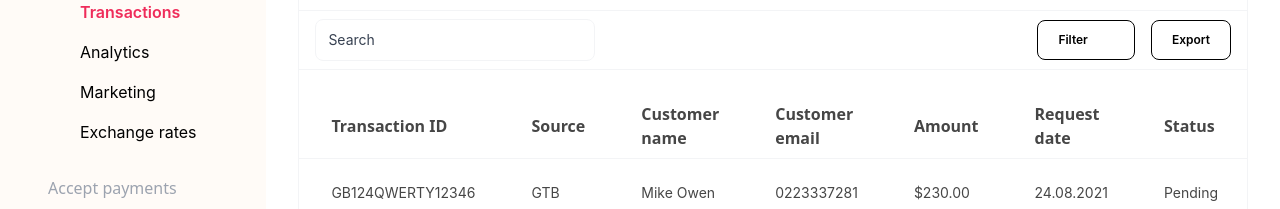
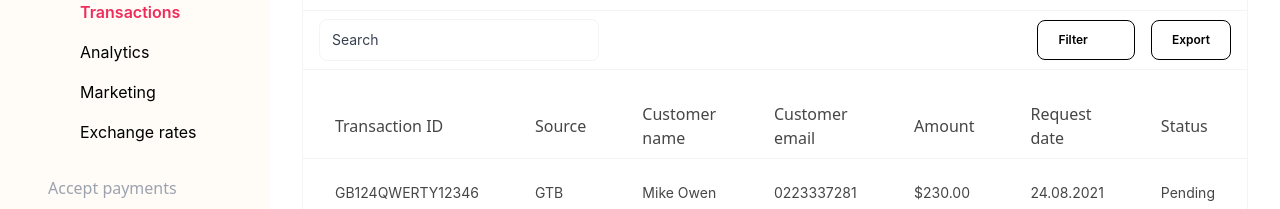
Before and after one commit to Esirei/kls-tql, a Next.js app: page /transactions in a window 1280 px wide. Shown: the part 224-433 px from the top of the page. Built offline with nearby package versions, Linux system fonts and the light colour scheme; some icons are missing; a web font is replaced by a local one.

Commit message:
fix: table heading font weight.

```diff
--- a/src/pages/transactions.tsx
+++ b/src/pages/transactions.tsx
@@ -40,7 +40,7 @@ const Transactions: NextPage = () => {
 
         <div className="overflow-x-scroll">
           <table className="w-full table-auto text-left">
-            <thead className="font-medium">
+            <thead>
               <tr>
                 <th>Transaction ID</th>
                 <th>Source</th>
--- a/src/styles/globals.css
+++ b/src/styles/globals.css
@@ -19,7 +19,7 @@
   }
 
   th {
-    @apply pt-8 pb-2;
+    @apply pt-8 pb-2 font-medium;
   }
 
   :is(th, td):first-child {
```
